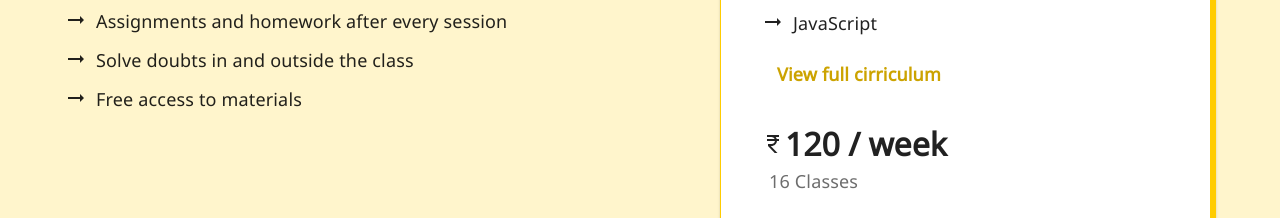
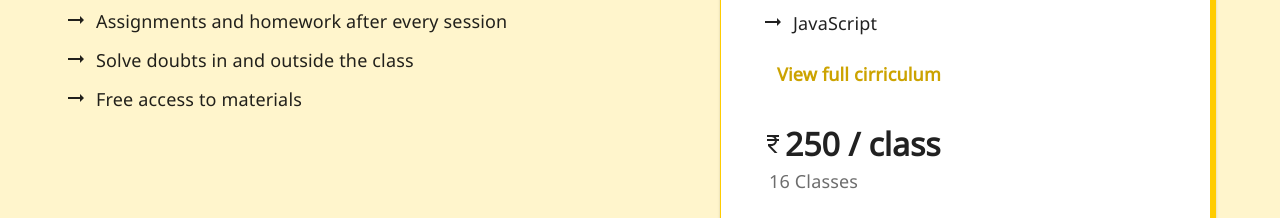
Before and after one commit to navgurukul/playcub-fe, a Next.js app: page / in a window 1280 px wide. Shown: the part 1000-1218 px from the top of the page. Built offline with nearby package versions, Linux system fonts and the light colour scheme.

Commit message:
Changed text

```diff
--- a/pages/home/ClassesCard.js
+++ b/pages/home/ClassesCard.js
@@ -100,7 +100,7 @@ const ClassesCard =()=>{
                             <Box  sx={{display:"flex"}}>
                                 <CurrencyRupeeIcon variant="h5" sx={{mt:1.5}}/>
                                 <Typography variant="h5">
-                                    120 / week
+                                    250 / class
                                 </Typography>
 
                             </Box>
--- a/pages/ourCirriculaum/index.js
+++ b/pages/ourCirriculaum/index.js
@@ -95,7 +95,7 @@ const OurCirriculum = () =>{
                                     <Box sx={{display:"flex",ml:3}}>
                                         <CurrencyRupeeIcon  sx={{mt:0.2,height:45}}/>
                                         <Typography variant="h5">
-                                            120 / week
+                                            250 / class
                                         </Typography>
                                     </Box>
                                     <Typography variant="body1" ml={4}>
```
